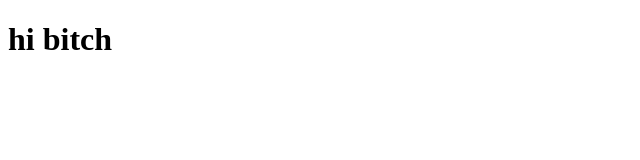
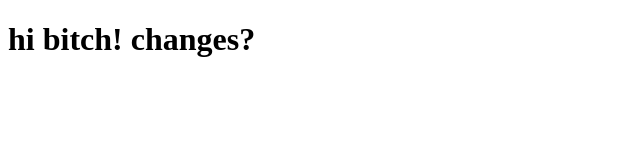
Before and after one commit to YaraI93/test, a plain HTML site: page site/index.html in a window 1280 px wide. Shown: the whole page, without its empty margins (0-640 px from the left). Drawn offline with Linux system fonts and the light colour scheme.

Commit message:
addition

```diff
--- a/site/index.html
+++ b/site/index.html
@@ -4,6 +4,6 @@
 	<title>hello</title>
 </head>
 <body>
-<h1>hi bitch</h1>
+<h1>hi bitch! changes?</h1>
 </body>
 </html>
```
